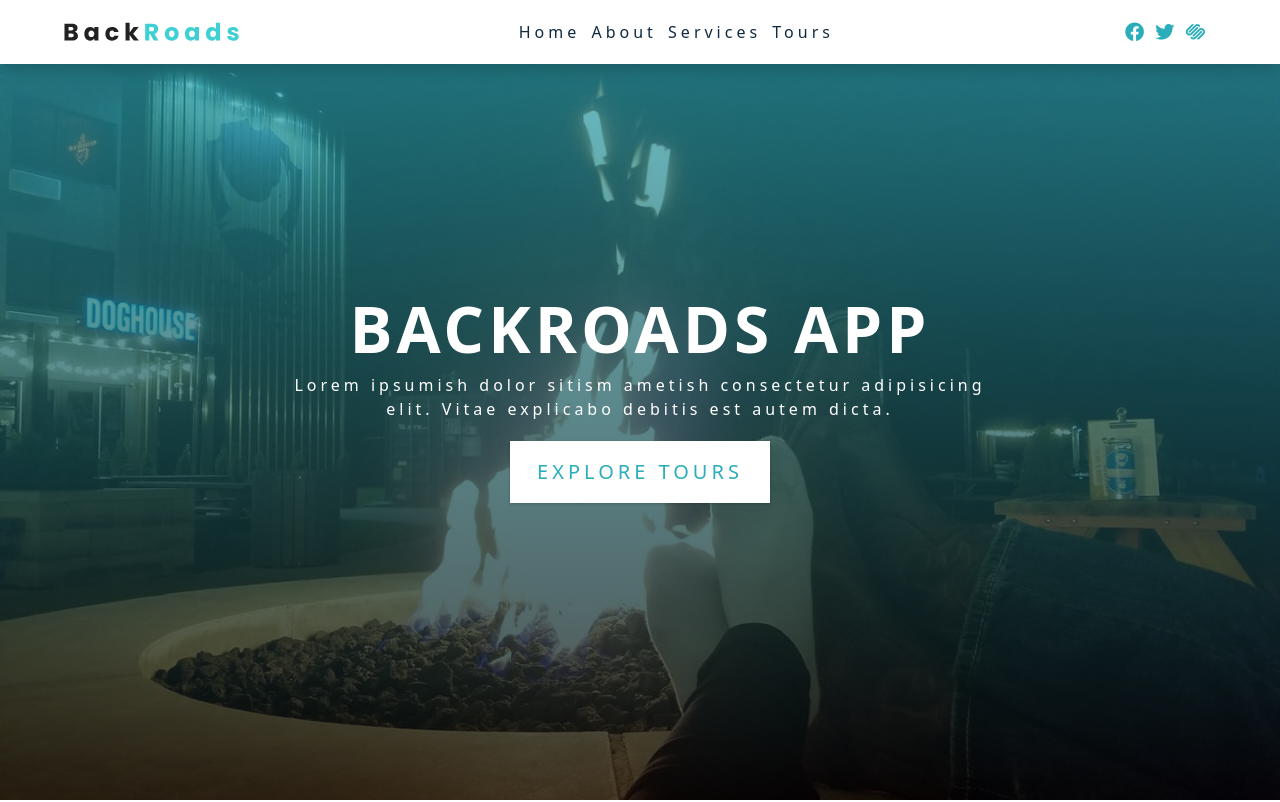
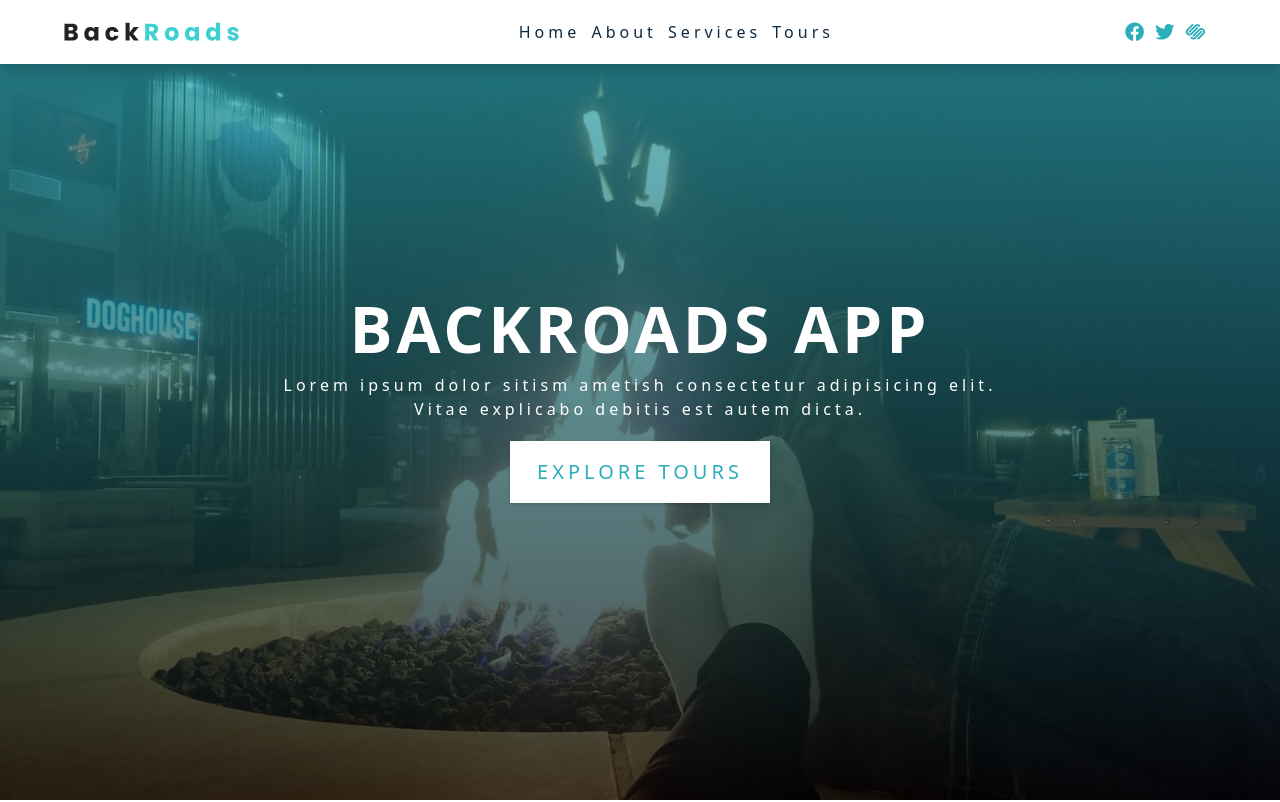
Before and after one commit to tracy-tucker/portfolio-reuther, a React (Create React App) app: page / in a window 1280 px wide. Shown: the top 802 px of the page. Built offline with nearby package versions, Linux system fonts and the light colour scheme; the HTML template or start-up script is replaced by a standard one.

Commit message:
rework chorus

```diff
--- a/src/components/Hero.js
+++ b/src/components/Hero.js
@@ -7,8 +7,8 @@ const Hero = () => {
         <div className="hero-banner">
           <h1>backroads app</h1>
           <p>
-            Lorem ipsumish dolor sitism ametish consectetur adipisicing elit.
-            Vitae explicabo debitis est autem dicta.
+            Lorem ipsum dolor sitism ametish consectetur adipisicing elit. Vitae
+            explicabo debitis est autem dicta.
           </p>
           <a href="#tours" className="btn hero-btn">
             explore tours
```
